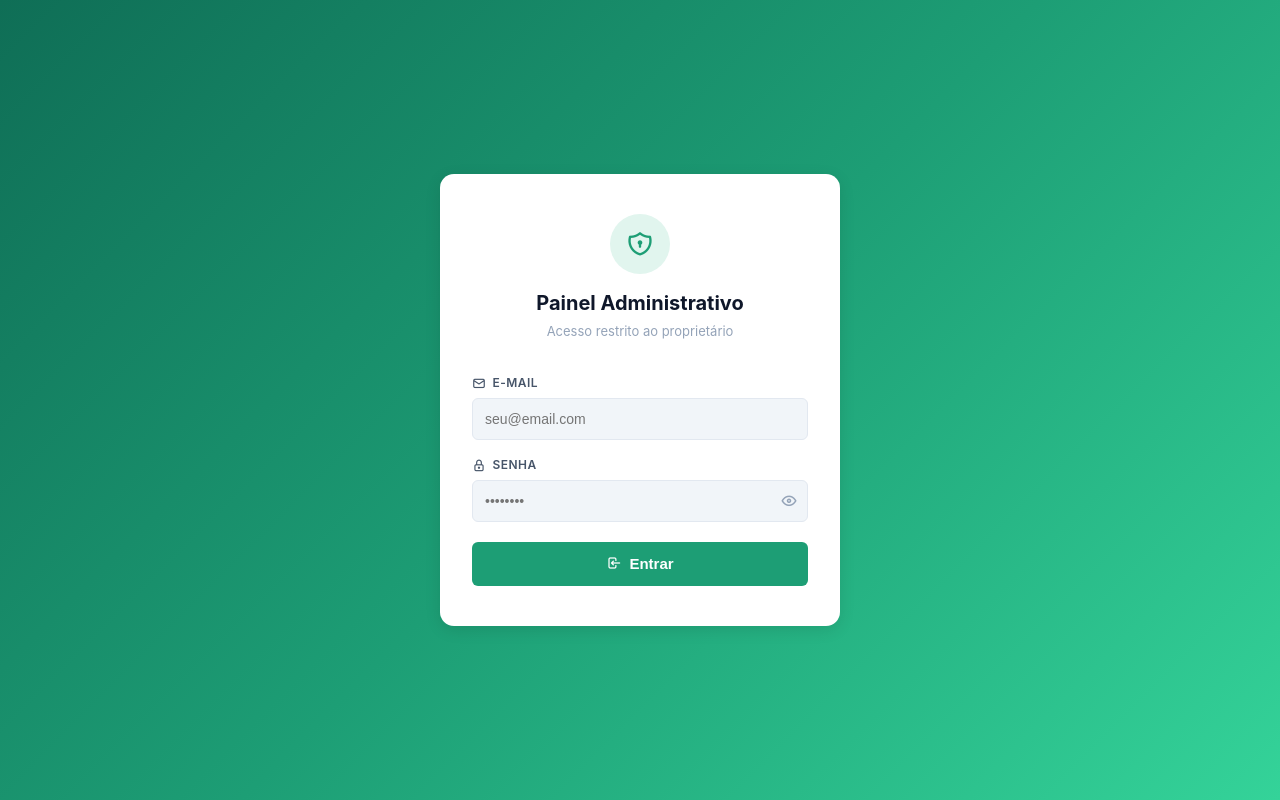
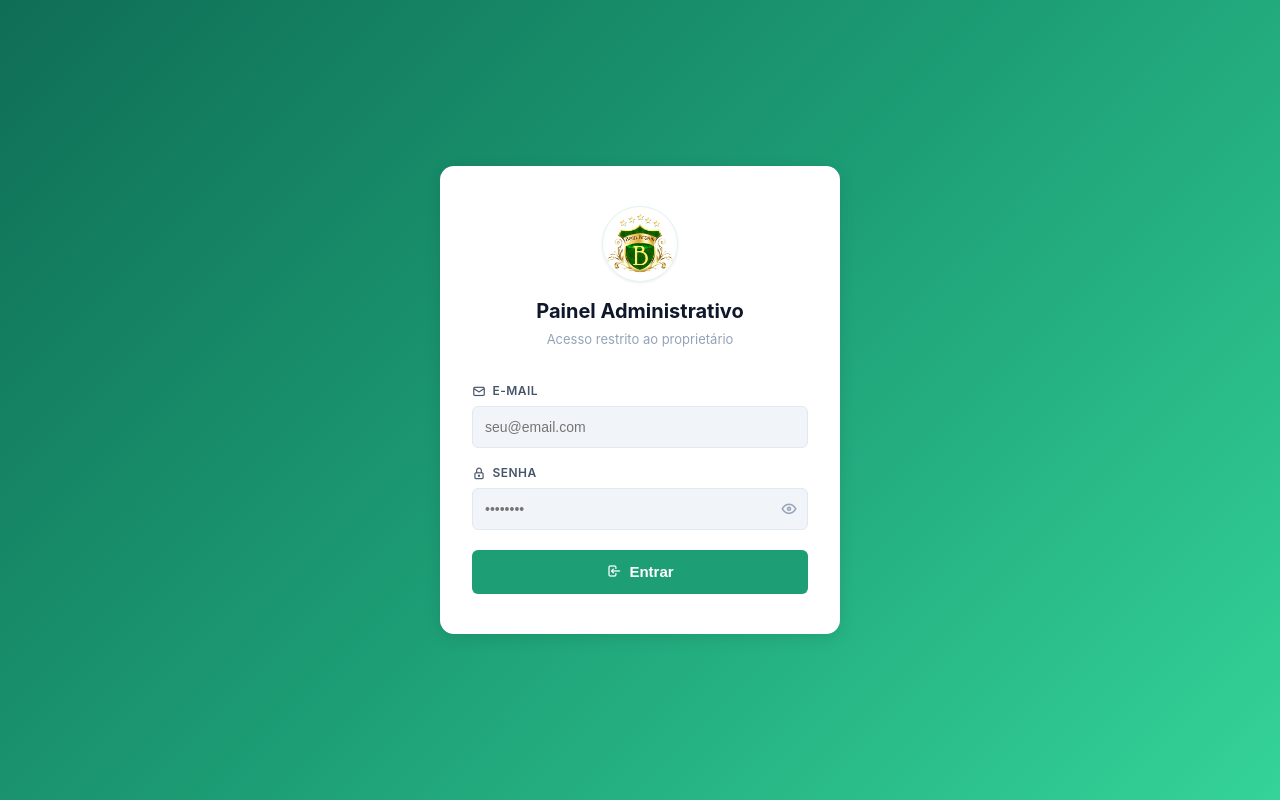
Before and after one commit to macedoo15/Cadastro-qr, a plain HTML site: page login.html in a window 1280 px wide. Drawn offline with nearby package versions, Linux system fonts and the light colour scheme.

Commit message:
fix:favicoins

```diff
--- a/admin.css
+++ b/admin.css
@@ -65,10 +65,12 @@ body {
 }
 
 .login-logo-circle {
-  width: 60px;
-  height: 60px;
+  width: 76px;
+  height: 76px;
   border-radius: 50%;
-  background: var(--green-soft);
+  background: #fff;
+  border: 1px solid var(--green-soft);
+  box-shadow: var(--shadow-sm);
   display: flex;
   align-items: center;
   justify-content: center;
@@ -76,6 +78,13 @@ body {
 }
 
 .login-logo-circle i { font-size: 28px; color: var(--green); }
+
+.login-logo-img {
+  width: 68px;
+  height: 68px;
+  object-fit: contain;
+  display: block;
+}
 
 .login-title {
   font-size: 20px;
--- a/login.html
+++ b/login.html
@@ -4,6 +4,8 @@
   <meta charset="UTF-8" />
   <meta name="viewport" content="width=device-width, initial-scale=1.0" />
   <title>Login — Painel Admin</title>
+  <link rel="icon" type="image/png" href="favicon.png" />
+  <link rel="apple-touch-icon" href="logo.png" />
   <link rel="stylesheet" href="https://cdn.jsdelivr.net/npm/@tabler/icons-webfont@latest/tabler-icons.min.css" />
   <link rel="stylesheet" href="admin.css" />
 </head>
@@ -14,7 +16,8 @@
 
       <div class="login-logo">
         <div class="login-logo-circle">
-          <i class="ti ti-shield-lock"></i>
+          <img class="login-logo-img" src="logo.png" alt="Logo Bem Brasil" onerror="this.style.display='none'; this.nextElementSibling.style.display='block';" />
+          <i class="ti ti-shield-lock" style="display:none;"></i>
         </div>
         <h1 class="login-title">Painel Administrativo</h1>
         <p class="login-subtitle">Acesso restrito ao proprietário</p>
```
Also changed, not shown: admin.html (+2 -0 lines), index.html (+2 -0 lines), favicon.png (added), logo.png (added).
